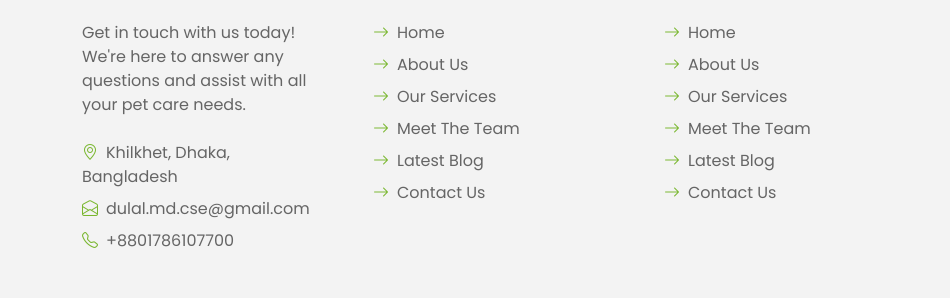
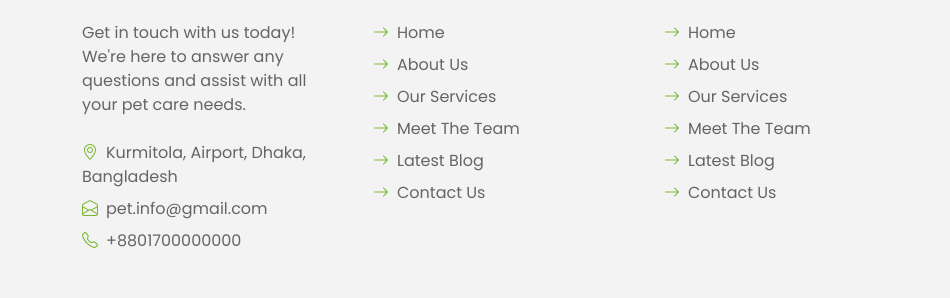
Before and after one commit to Dulal-CSEcode/PET-Management-System-For-IDP2, a plain HTML site: page team.html in a window 1280 px wide. Shown: the part 1143-1441 px from the top of the page, 0-950 px from the left. Drawn offline with nearby package versions, Linux system fonts and the light colour scheme.

Commit message:
Update team.html

```diff
--- a/team.html
+++ b/team.html
@@ -260,9 +260,9 @@
                 <div class="col-lg-3 col-md-6">
                     <h5 class="text-uppercase border-start border-5 border-primary ps-3 mb-4">Get In Touch</h5>
                     <p class="mb-4">Get in touch with us today! We're here to answer any questions and assist with all your pet care needs.</p>
-                    <p class="mb-2"><i class="bi bi-geo-alt text-primary me-2"></i>Khilkhet, Dhaka, Bangladesh</p>
-                    <p class="mb-2"><i class="bi bi-envelope-open text-primary me-2"></i>dulal.md.cse@gmail.com</p>
-                    <p class="mb-0"><i class="bi bi-telephone text-primary me-2"></i>+8801786107700</p>
+                    <p class="mb-2"><i class="bi bi-geo-alt text-primary me-2"></i>Kurmitola, Airport, Dhaka, Bangladesh</p>
+                    <p class="mb-2"><i class="bi bi-envelope-open text-primary me-2"></i>pet.info@gmail.com</p>
+                    <p class="mb-0"><i class="bi bi-telephone text-primary me-2"></i>+8801700000000</p>
                 </div>
                 <div class="col-lg-3 col-md-6">
                     <h5 class="text-uppercase border-start border-5 border-primary ps-3 mb-4">Quick Links</h5>
```
